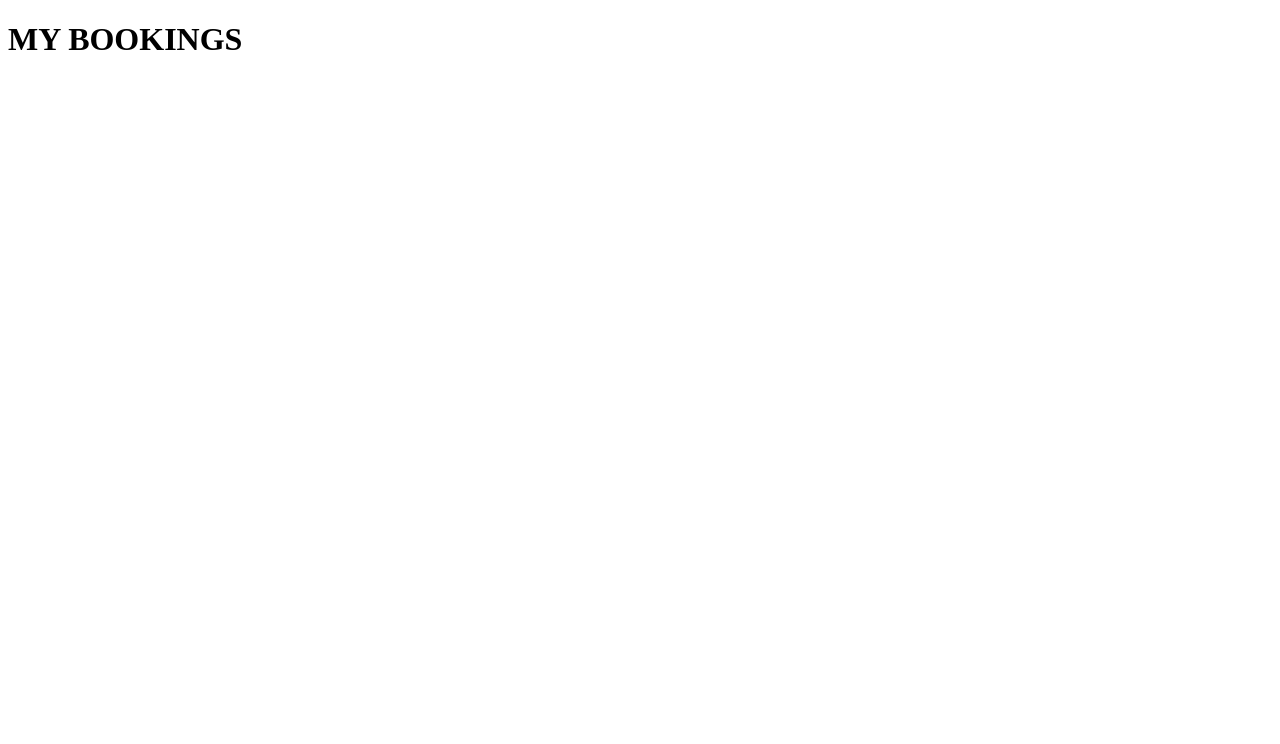
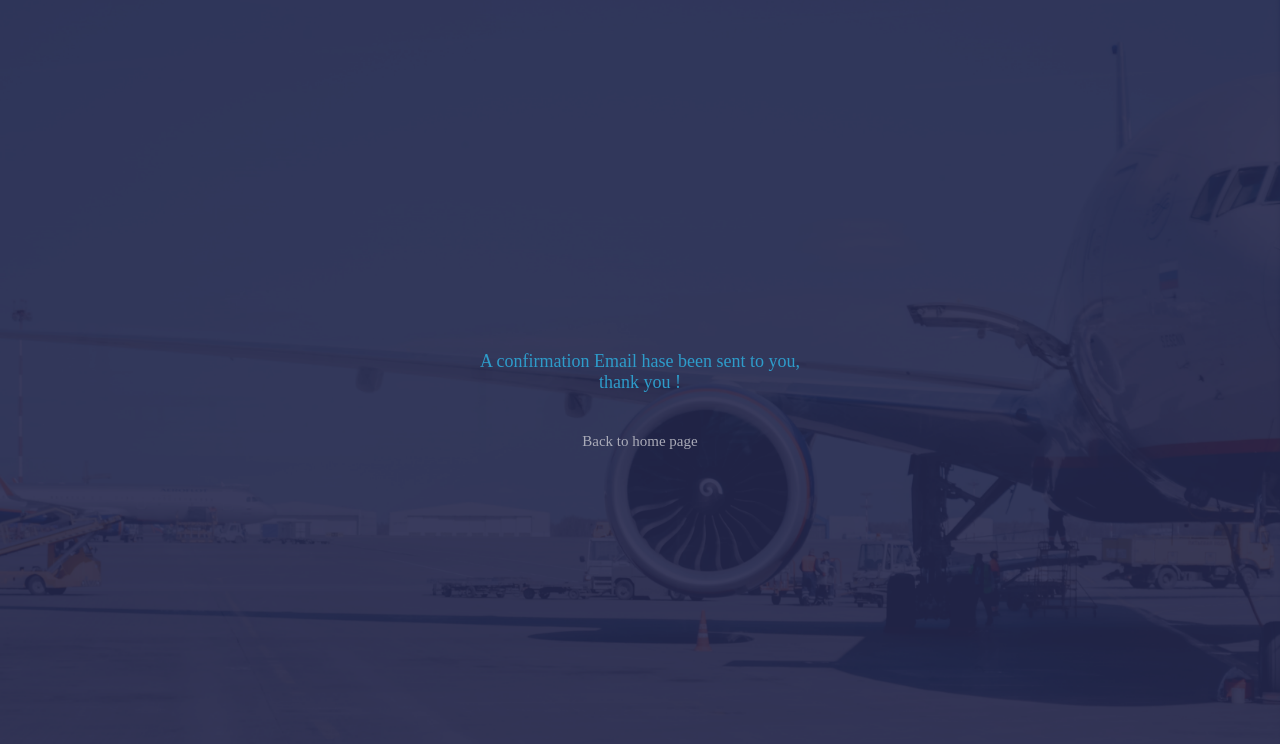
Before and after one commit to YassineAitBelkouhia/safiAir-booking, a website: page views/myBookings.html in a window 1280 px wide. Drawn offline with Linux system fonts and the light colour scheme; files that its build step writes are made by us from their sources; files whose address does not match are found by name.

Commit message:
Added Sending Booking data via email

```diff
--- a/package.json
+++ b/package.json
@@ -18,7 +18,8 @@
   "homepage": "https://github.com/YassineAitBelkouhia/safiAir-booking#readme",
   "dependencies": {
     "http-status-code": "^2.1.0",
-    "mysql": "^2.18.1"
+    "mysql": "^2.18.1",
+    "nodemailer": "^6.7.2"
   },
   "devDependencies": {
     "nodemon": "^2.0.15"
--- a/public/css/app.css
+++ b/public/css/app.css
@@ -32,6 +32,28 @@ body {
   justify-content: space-between;
   height: 100vh;
   background-image: url("ASSETS/BG.jpg");
+}
+
+.bookingContainer {
+  display: flex;
+  justify-content: center;
+  align-items: center;
+}
+
+.bookingContainer h1 {
+  color: var(--actionColor);
+  font-family: ubuntu;
+  font-size: 18px;
+  font-weight: normal;
+  text-align: center;
+}
+
+.bookingContainer a {
+  text-decoration: none;
+  margin-top: 40px;
+  color: var(--textColor);
+  font-family: ubuntu;
+  font-size: 15px;
 }
 
 .navBar {
--- a/views/myBookings.html
+++ b/views/myBookings.html
@@ -4,9 +4,17 @@
     <meta charset="UTF-8" />
     <meta http-equiv="X-UA-Compatible" content="IE=edge" />
     <meta name="viewport" content="width=device-width, initial-scale=1.0" />
+    <link rel="stylesheet" href="/app.css" />
     <title>My Bookings</title>
   </head>
   <body>
-    <h1>MY BOOKINGS</h1>
+    <div class="container bookingContainer">
+      <h1>
+        A confirmation Email hase been sent to you, <br />
+        thank you !
+      </h1>
+
+      <a href="/">Back to home page</a>
+    </div>
   </body>
 </html>
```
Also changed, not shown: main.js (+41 -1 lines), views/index.html (+1 -1 lines), 1 other file.
